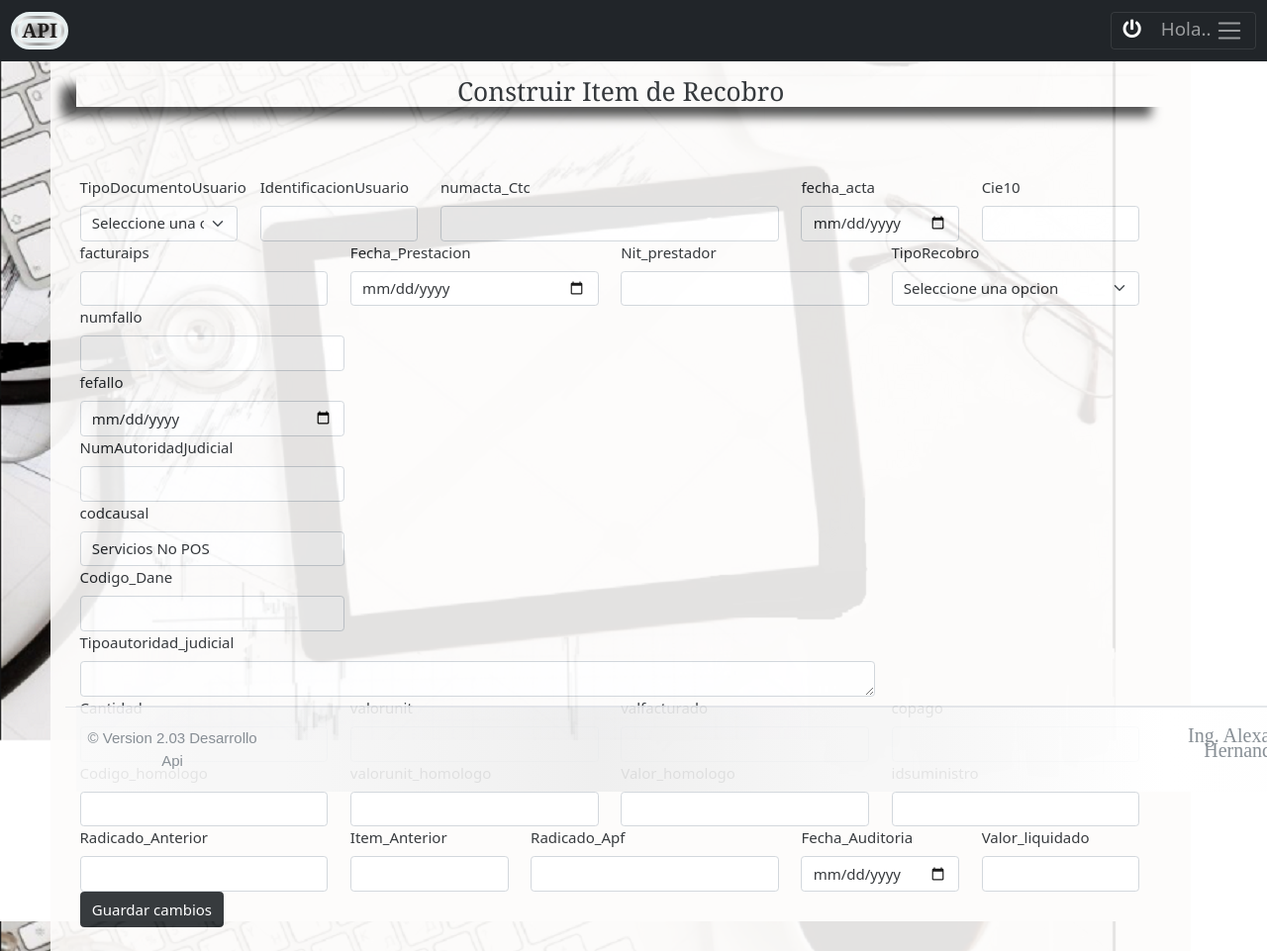
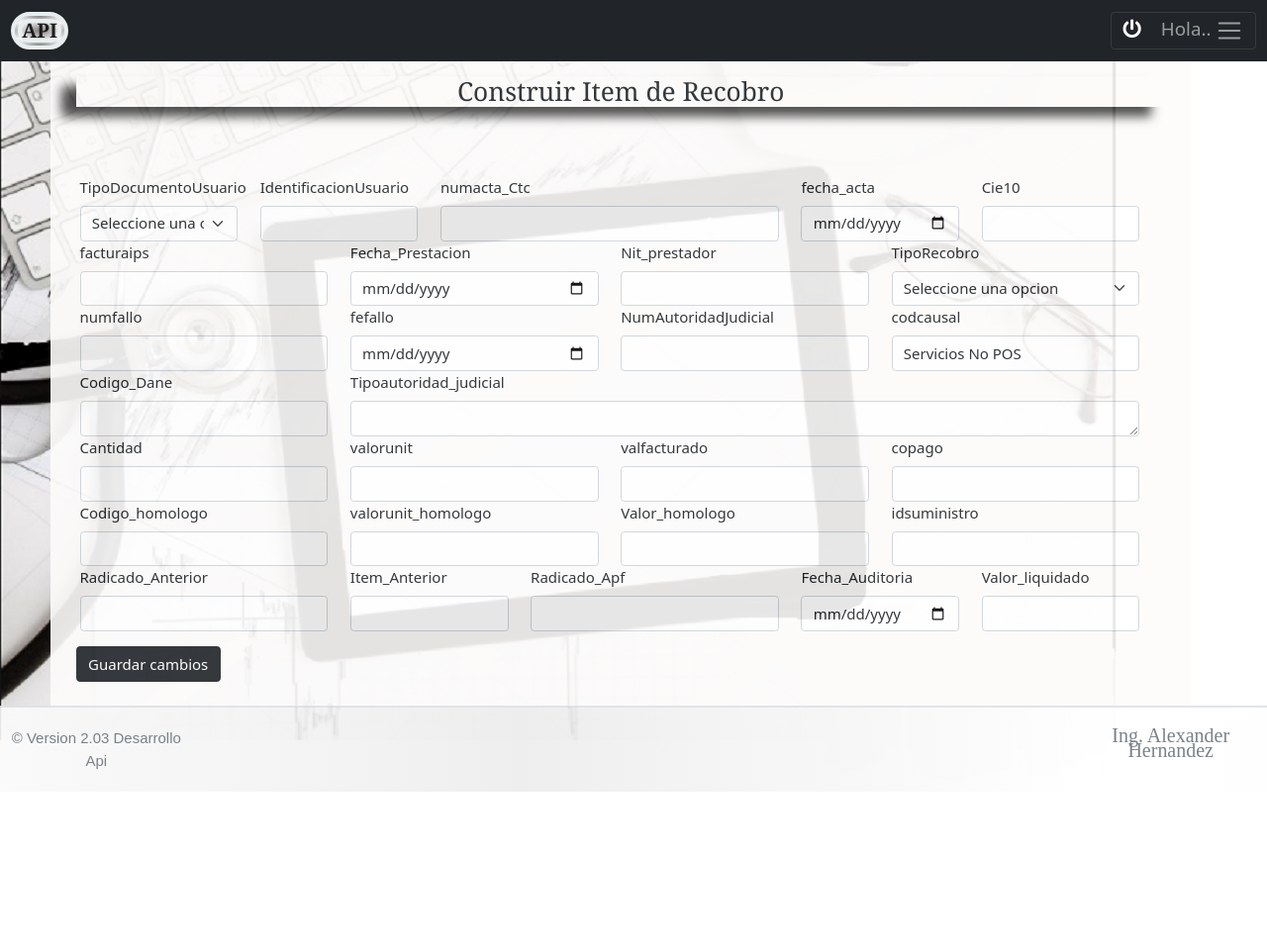
Before and after one commit to jahernandezr/apiversionDjango, a Django app: page /inventario/recobro/ in a window 1280 px wide. Shown: the top 961 px of the page at 99% size. After the commit the page ends 800 px from the top, so only its background shows below. Run offline with Django 3.2, Linux system fonts and the light colour scheme; some libraries are stand-ins or nearby versions; some web fonts are replaced.

Commit message:
actuaizamos vw recobros

```diff
--- a/templates/recobro/recobro.html
+++ b/templates/recobro/recobro.html
@@ -5,6 +5,7 @@
 <h3 class="divtitulo text-center">Construir Item de Recobro</h5>
   <form class="row g-3 needs-validation" novalidate method="POST" action="{% url 'insertinventario' %}" style="padding-top:7%" enctype="multipart/form-data" >
     {% csrf_token %}
+<!-- otra fila -->
   <div class="row">
     <div class="col-md-2">
       <label for="tipodoc" class="form-label">TipoDocumentoUsuario</label>
@@ -34,7 +35,9 @@
           <label for="cie10" class="form-label">Cie10</label>
           <input type="text" class="form-control" id="cie10" name="cie10" required>
         </div>
-
+      </div>
+<!-- otra fila -->
+      <div class="row">
         <div class="col-md-3">
           <label for="facturaips" class="form-label">facturaips</label>
           <input type="text" class="form-control" id="facturaips" name="facturaips" required>
@@ -55,9 +58,11 @@
             <option value="Tutelas">Tutelas</option>
           </select>
         </div>
+      </div>
+    <!-- otra fila -->
 
-      <div class="tiporecobrodiv">
-        <div class="">
+    <!-- otra fila -->
+          <div class="row tiporecobrodiv">
             <div class="col-md-3">
               <label for="numfallo" class="form-label">numfallo</label>
               <input type="text" class="form-control" id="numfallo" name="numfallo" required>
@@ -90,10 +95,8 @@
               </textarea>
             </div>
           </div>
-      </div>
-
 <!-- otra fila -->
-
+      <div class="row">
         <div class="col-md-3">
           <label for="cantidad" class="form-label">Cantidad</label>
           <input type="number" class="form-control" id="cantidad" name="cantidad" required>
@@ -110,9 +113,9 @@
             <label for="copago" class="form-label">copago</label>
             <input type="number" class="form-control" id="copago" name="copago" required>
         </div>
-
+      </div>
       <!-- otra fila -->
-
+          <div class="row">
             <div class="col-md-3">
               <label for="codhomologo" class="form-label">Codigo_homologo</label>
               <input type="text" class="form-control" id="codhomologo" name="codhomologo">
@@ -129,9 +132,9 @@
                 <label for="idsuministro" class="form-label">idsuministro</label>
                 <input type="number" class="form-control" id="idsuministro" name="idsuministro">
             </div>
-
+            </div>
 <!-- otra fila -->
-
+        <div class="row">
           <div class="col-md-3">
             <label for="radanterior" class="form-label">Radicado_Anterior</label>
             <input type="number" class="form-control" id="radanterior" name="radanterior">
@@ -152,7 +155,7 @@
               <label for="valliquidado" class="form-label">Valor_liquidado</label>
               <input type="number" class="form-control" id="valliquidado" name="valliquidado" required>
           </div>
-
+        </div>
 <!-- otra fila -->
 
 
```
Lines whose indentation alone changed are shown as unchanged.
